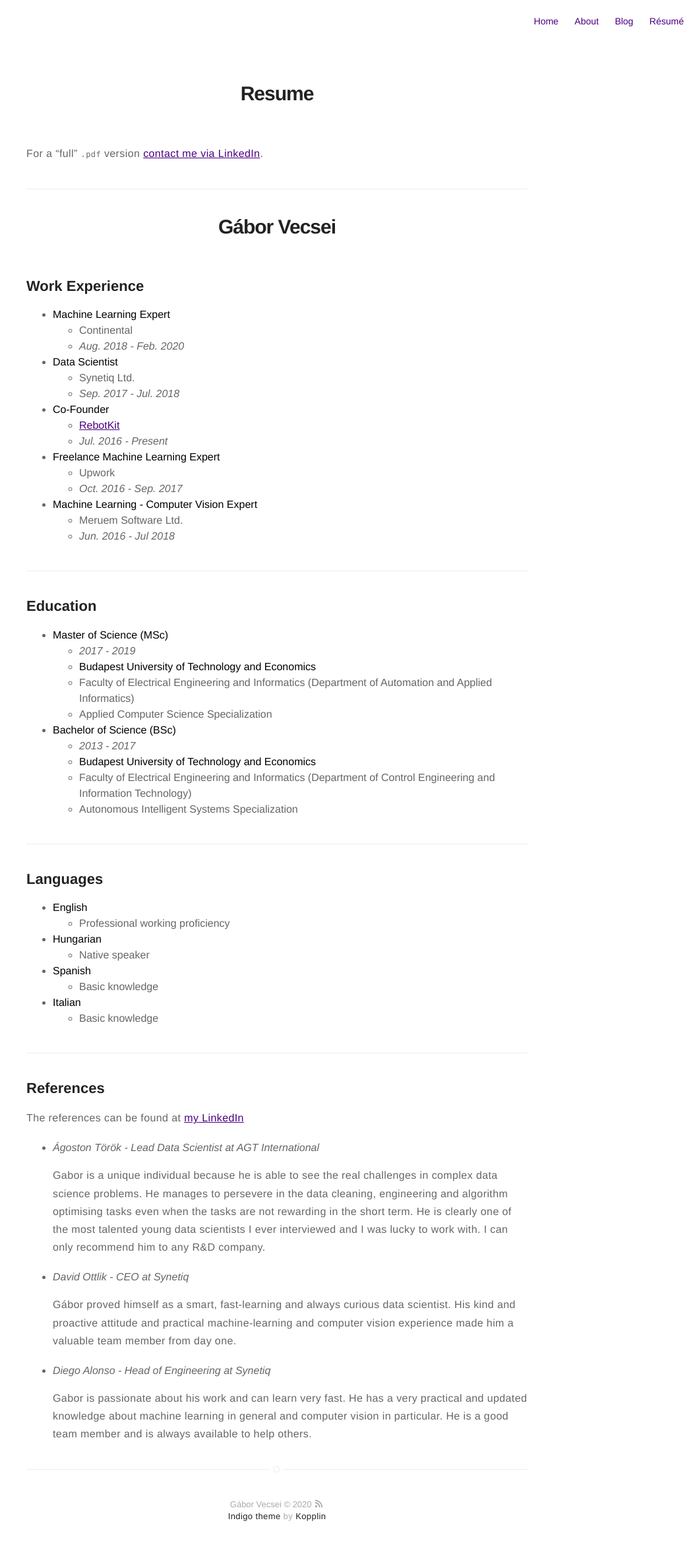
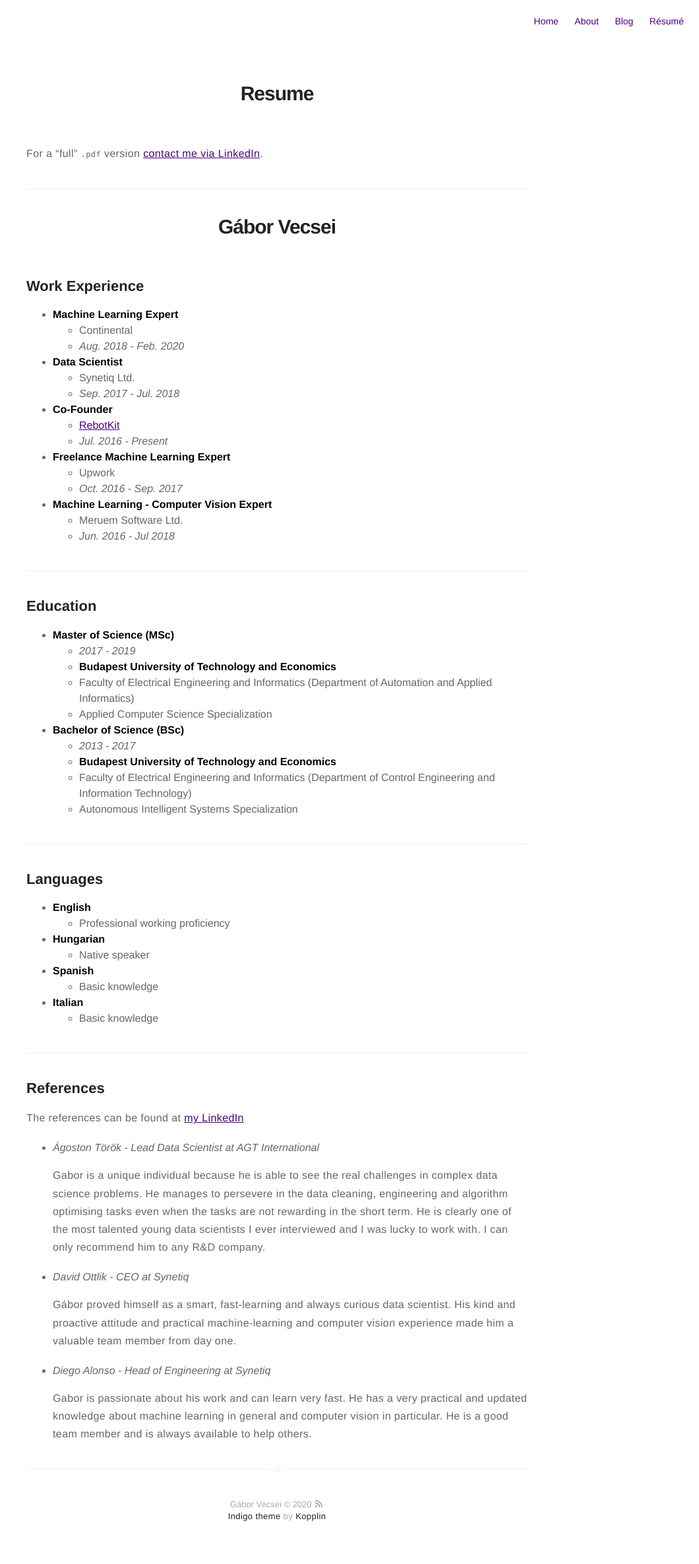
Before and after one commit to gaborvecsei/gaborvecsei.github.io, a Jekyll site: the page built from resume.md, in a window 1280 px wide. Shown: the whole page at 66% size, without its empty margins (220-1280 px from the left). Built offline with Jekyll 4.4.1, drawn with Linux system fonts in a browser that asks for light colours.

Commit message:
strong font weight changed

```diff
--- a/_sass/base/general.sass
+++ b/_sass/base/general.sass
@@ -42,7 +42,7 @@ p
 		letter-spacing: 0.2px
 
 strong
-	font-weight: 400
+	font-weight: 600
 	color: #000
 
 ul,
```
